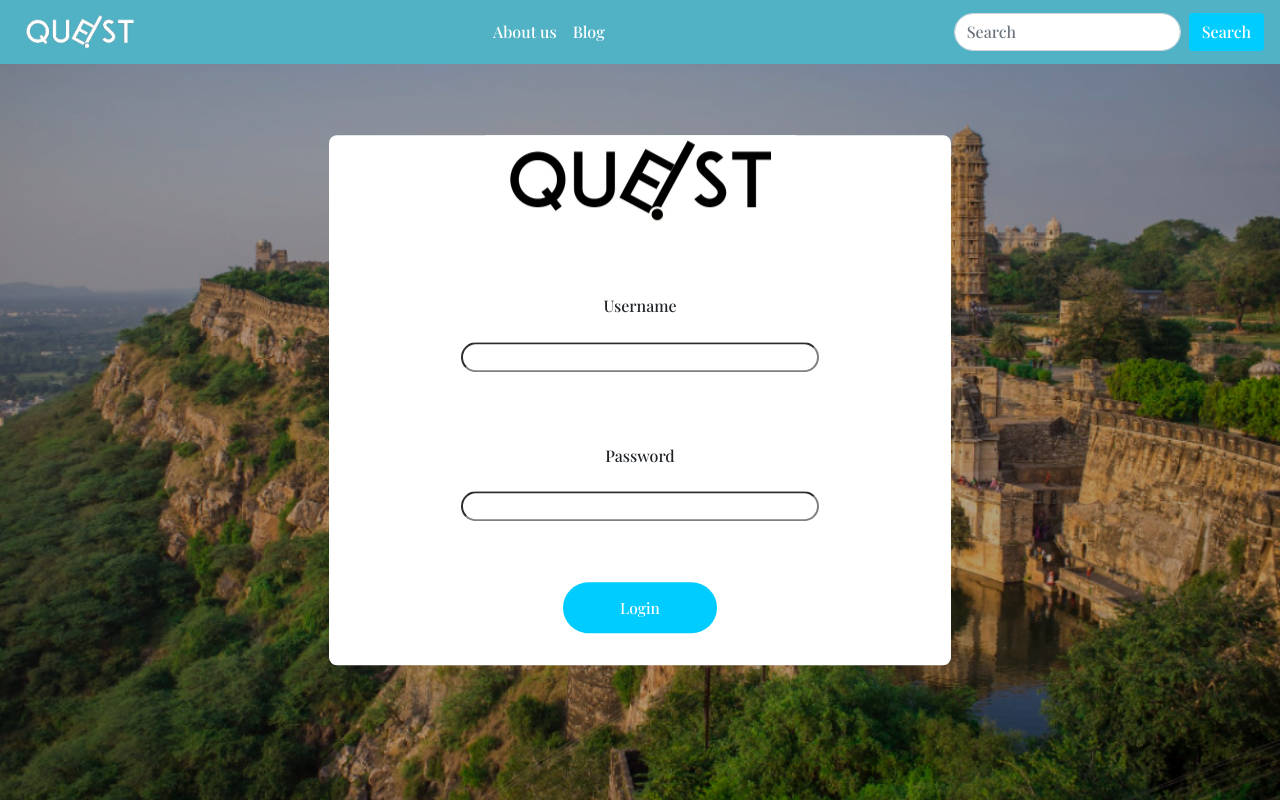
After one commit to Seshathri-saravanan/quest, a Django app: page /login/login in a window 1280 px wide. The commit adds this page. Run offline with Django 3.2, Linux system fonts and the light colour scheme; some libraries are stand-ins or nearby versions.

Commit message:
finished authentication part

```diff
--- a/authentication/models.py
+++ b/authentication/models.py
@@ -6,3 +6,9 @@ class Client(models.Model):
     password = models.CharField(max_length=20)
     def __str__(self):
         return self.username
+
+class Otp(models.Model):
+    email =  models.CharField(max_length=500)
+    otp = models.IntegerField()
+    def __str__(self):
+        return self.email
--- /dev/null
+++ b/authentication/urls.py
@@ -0,0 +1,12 @@
+from django.urls import path, re_path
+
+from . import views
+
+urlpatterns = [
+    path('tmp',views.tmp,name="tmp"),
+    path('verifyemail',views.verifyemail,name="verifyemail"),
+    path('signup',views.signup,name="signup"),
+    path('login',views.login,name="login"),
+    path('logout',views.logout,name="logout")
+
+]
--- a/authentication/views.py
+++ b/authentication/views.py
@@ -1,3 +1,97 @@
 from django.shortcuts import render
+from . import validate
+from .models import Otp
+from .models import Client
+from home.views import home
+import random
+from django.shortcuts import redirect
+def index(request):
+    #print("hello")
+    #print(Person.objects.all())
+    try:
+        #print('post')
+        k = request.POST
+        #print('after post',k['email'])
+        #print(request.session)
+        #print("from index auth")
+        #print(k)
+        email = k['email']
+        #print('bef')
+        res = validate.validateEmail(email)
+        request.session['email'] = email
+        #print("in auth - mail",request.session['email'])
+        if res:
+            otp = random.randint(10000,99999)
+            request.session['otp'] = otp
+            validate.sendOTP(otp,email)
+            return render(request, 'home/otp.html', {'email':request.session['email']})
+        return render(request, 'home/landingpage.html', {'message':'email already exists'})
+    except:
+        print("Not worked")
+    #print(request.POST['exampleInputEmail1'])
+    return render(request, 'home/landingpage.html', {})
+
+def verifyemail(request):
+    otp = request.POST['otp']
+    print(otp,request.session['otp'])
+    if int(otp)==int(request.session['otp']):
+        print("correct otp")
+        return render(request, 'home/signup.html')
+    else:
+        print("wrong otp")
+    return render(request, 'home/otp.html', {'alert':'sorry wrong otp','email':request.session['email']})
+    #print('otp',k)
+
+def signup(request):
+    try:
+        obj = Client(email=request.session['email'],password=request.POST['password'],username=request.POST['username'])
+        obj.save()
+        print(obj)
+        return render(request, 'home/tmp.html',{'message':'login successful'})
+    except:
+        return render(request, 'home/signup.html')
+
+def login(request):
+    print(request.POST)
+    try:
+        if not validate.validateLogIn(request.session['username'],request.session['password']):
+            raise Exception("INvalid login")
+        print("already has session")
+        return redirect('/home')
+    except:
+        print("no session")
+    try:
+        obj = Client.objects.all().filter(username=request.POST['username'])
+        print(obj)
+        if len(obj)==0:
+            print("incorrect email")
+            return render(request, 'home/tmp.html',{'message':'INcorrect mail address'})
+        else:
+            print("crct email")
+            if obj[0].password==request.POST['password']:
+                print("succesful login")
+                request.session['username'] = request.POST['username']
+                request.session['password'] = request.POST['password']
+                return render(request, 'home/tmp.html',{'message':'Succesful email'})
+            else:
+                print("incorrect password")
+                return render(request, 'home/tmp.html',{'message':'INcorrect password'})
+        print(obj)
+        return render(request, 'home/tmp.html',{'message':'login successful'})
+    except:
+        print("email")
+        return render(request, 'home/login.html')
+
+def logout(request):
+    request.session.clear()
+    print('cleared')
+    return redirect('/login/login')
+
+def tmp(request):
+    if not validate.alreadyLoggedIN(request):
+        return redirect('/login/login')
+    return home(request)
+
+    #print('otp',k)
 
 # Create your views here.
--- a/home/urls.py
+++ b/home/urls.py
@@ -15,6 +15,4 @@ urlpatterns = [
     path('blog',views.blog,name='blog'),
     re_path('states/[0-9]+',views.places,name='states'),
     re_path('categories/[a-zA-Z]+',views.places,name='states')
-
-
 ]
--- a/project/static/css/styles.css
+++ b/project/static/css/styles.css
@@ -157,11 +157,12 @@ background-color: blue;
       color:white;
       padding:1% 2% 1% 2%;
   }
-  .avatar {
+  .avatar-small {
     vertical-align: middle;
-    width: 75px;
-    height: 75px;
+    width: 50px;
+    height: 50px;
     border-radius: 50%;
+    border:1px solid grey;
   }
   .card-text {
       text-align: left;
--- a/project/urls.py
+++ b/project/urls.py
@@ -4,5 +4,6 @@ from django.contrib import admin
 
 urlpatterns = [
     path('',include('home.urls')),
+    path('login/',include('authentication.urls')),
     path('admin/', admin.site.urls),
 ]
--- a/templates/home/header.html
+++ b/templates/home/header.html
@@ -11,15 +11,18 @@
 
     <div class="collapse navbar-collapse" id="navbarSupportedContent">
       <ul class="navbar-nav mr-auto ml-auto">
+      {% if username %}
         <li class="nav-item active">
           <a class="nav-link header-link" href="/home">Home</a>
         </li>
+      {% endif %}
         <li class="nav-item">
           <a class="nav-link header-link" href="/aboutus">About us</a>
         </li>
         <li class="nav-item">
             <a class="nav-link header-link" href="/blog">Blog</a>
           </li>
+      {% if username %}
         <li class="nav-item dropdown">
           <a class="nav-link  header-link dropdown-toggle" href="#" id="navbarDropdown" role="button" data-toggle="dropdown" aria-haspopup="true" aria-expanded="false">
             Places
@@ -33,10 +36,27 @@
             <a class="dropdown-item" href="/hills">Hill stations</a>
           </div>
         </li>
+      {% endif %}
       </ul>
       <form class="form-inline my-2 my-lg-0" method="POST" action="/" id="searchbar">{% csrf_token %}
         <input class="form-control mr-sm-2 search-bar" type="search" placeholder="Search" aria-label="Search" name="search">
         <button class="btn primary my-2 my-sm-0  header-link" type="submit" form="searchbar">Search</button>
       </form>
+      {% if username %}
+      <div style="margin-left:20px;">
+        <div class="nav-item dropdown dropleft" style="margin: 0;padding:0;">
+          <a class="nav-link  header-link dropdown-toggle" href="#" id="navbarDropdown" role="button" data-toggle="dropdown" aria-haspopup="true" aria-expanded="false" style="margin: 0;padding:0;">
+            <img src="https://image.flaticon.com/icons/png/512/0/93.png" alt="Avatar" class="avatar-small">
+          </a>
+          <div class="dropdown-menu" aria-labelledby="navbarDropdown">
+            <a class="dropdown-item" href="/historical">Welcome {{username}}</a>
+            <a class="dropdown-item" href="/historical">Profile</a>
+            <a class="dropdown-item" href="/parks">Favourite places</a>
+            <a class="dropdown-item" href="/temples">Messages</a>
+            <a class="dropdown-item" href="/login/logout">Log out</a>
+          </div>
+        </div>
+      </div>
+      {% endif %}
     </div>
   </nav>
--- a/templates/home/landingpage.html
+++ b/templates/home/landingpage.html
@@ -20,14 +20,16 @@
   <img src="{% static 'images/logotrans.png' %}" width="15%" object-fit="contain" style="position: absolute;top:5%;left:0;z-index: 5;"/>
 
 -->
-<div style="position: absolute; top:40%;width:100%;font-size: 6vmax;font-weight: 900;color: white;z-index: 1;letter-spacing: 0.6ch;">
+<div style="position: absolute; top:50%;left:50%;font-size: 6vmax;font-weight: 900;color: white;z-index: 1;letter-spacing: 0.6ch;transform: translate(-50%,-50%);">
     <p>DISCOVER </p>
     <P style="position: relative;font-size: 5vmax;">INDIA</P>
-    <button type="button" style="position: absolute;top:45vmin;left:42.5vw" class="custombtn" data-toggle="modal" data-target="#loginmodal">sign up</button>
+    <button type="button" style="position: absolute;top:45vmin;left:50%;transform: translate(-50%,-50%);" class="custombtn" data-toggle="modal" data-target="#loginmodal">sign up</button>
     <!-- Modal -->
 
 </div>
 <div>
+  {% block otp %}
   {% include "home/loginsignupdialog.html" %}
+  {% endblock %}
 </div>
 {% endblock %}
--- /dev/null
+++ b/templates/home/login.html
@@ -0,0 +1,29 @@
+{% extends "home/landingpage.html" %}
+{% block otp %}
+{% load static %}
+{% if alert %}
+<script>
+    alert("wrong otp please enter coorect otp");
+</script>
+{% endif %}
+<div style="position:absolute;top:50%;left:50%;z-index: 3;background-color: white;transform: translate(-50%,-50%);border-radius: 8px;">
+      <div class="logo">
+        <img src="{% static 'images/questlogo.jpeg' %}" width="50%" object-fit="contain" class="logoimage"/>
+      </div>
+      <div style="padding: 5% 10% 5% 10%;">
+          <form action="/login/login" method="post"> {% csrf_token %}
+              <div class="form-group" style="padding:4% 10% 4% 10%">
+                <label for="exampleInputEmail1" style="padding:4%">Username</label>
+                <input  name="username" class="custom-input" >
+              </div>
+              <div class="form-group" style="padding:4% 10% 4% 10%">
+                <label for="exampleInputEmail1" style="padding:4%">Password</label>
+                <input  name="password" class="custom-input" >
+              </div>
+              <div style="display: flex;flex-direction: column;justify-content: center;padding-top:5%">
+                <input type="submit" value="Login" class="custombtn" style="margin-left: auto;margin-right: auto;"></input>
+              </div>
+          </form>
+      </div>
+</div>
+{% endblock %}
--- a/templates/home/main.html
+++ b/templates/home/main.html
@@ -43,7 +43,11 @@
                   window.clearInterval(slideTimer);
               }
           }, speed);
-      }
+      };
+      function here(){
+        alert('');
+      $('#loginmodal').modal('show');
+      };
       $(document).ready(function(){
         $(".bigtext").show();
         $(".threecont").hide();
```
Also changed, not shown: authentication/validate.py (added, +50 -0 lines), home/views.py (+26 -15 lines), templates/home/loginsignupdialog.html (+11 -4 lines), templates/home/otp.html (added, +25 -0 lines), templates/home/signup.html (added, +29 -0 lines), templates/home/tmp.html (added, +7 -0 lines), authentication/migrations/0002_otp.py (added), 1 other file.
